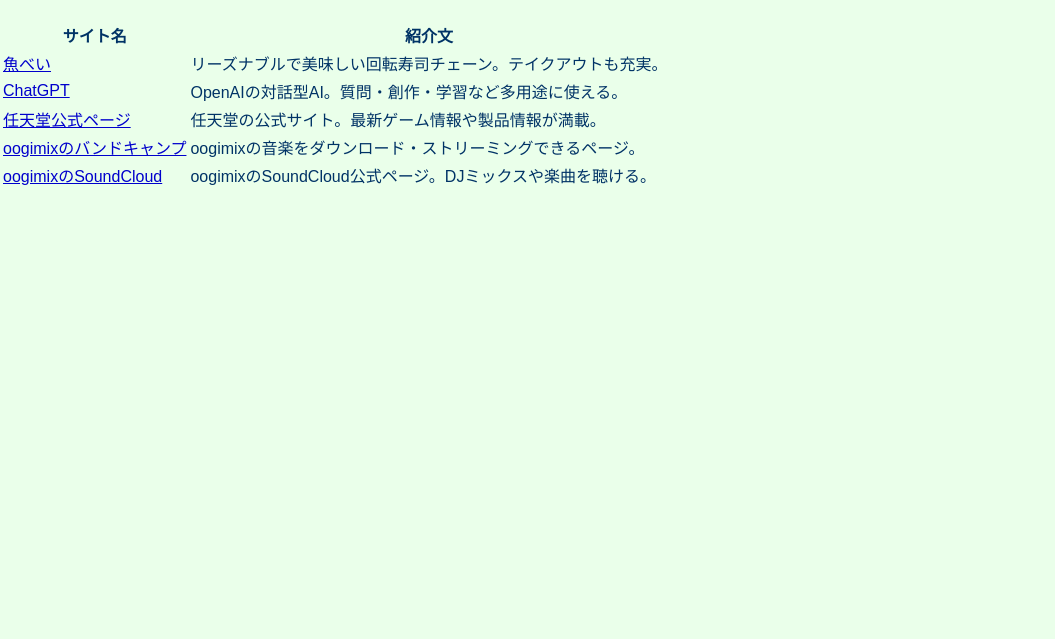
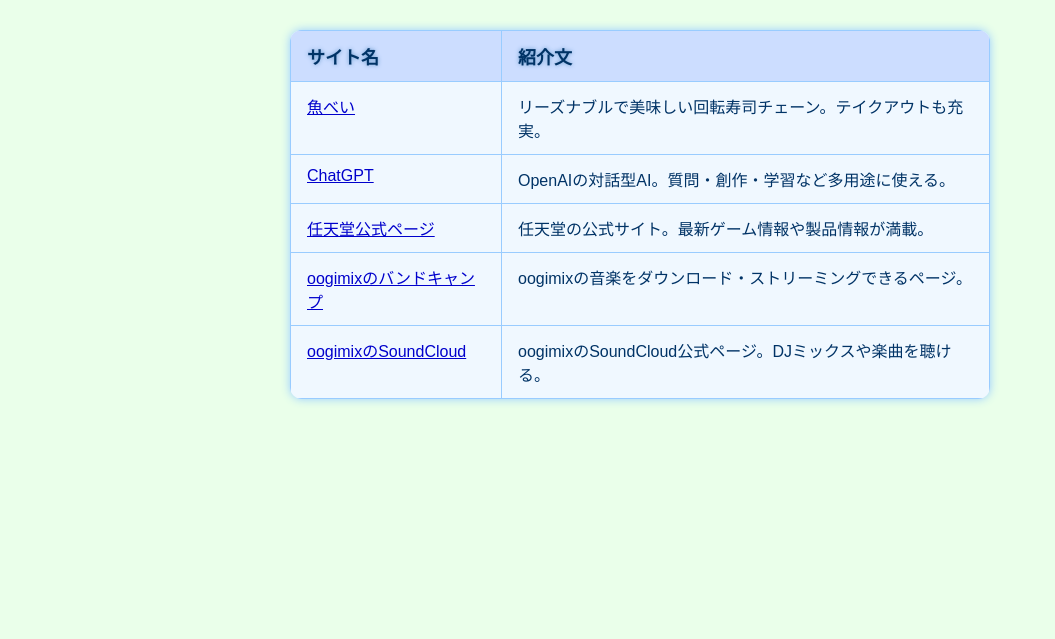
Before and after one commit to oogimix/sushihamster, a PHP site: page /link.html in a window 1280 px wide. Shown: the part 55-694 px from the top of the page, without its empty margins (0-1055 px from the left). Run offline with PHP 8.4, Linux system fonts and the light colour scheme.

Commit message:
Update style.css

```diff
--- a/style.css
+++ b/style.css
@@ -353,6 +353,39 @@ ul {
   margin-top: 10px;
 }
 
+/* リンク集ページ用 */
+table.link-table {
+  width: 90%;
+  max-width: 700px;
+  margin: 30px auto;
+  border-collapse: collapse;
+  font-family: "ＭＳ Ｐゴシック", Osaka, sans-serif;
+  background: #f0f8ff;
+  box-shadow: 0 0 10px #99ccff;
+  border-radius: 12px;
+  overflow: hidden;
+}
+
+table.link-table th,
+table.link-table td {
+  border: 1px solid #99ccff;
+  padding: 12px 16px;
+  text-align: left;
+  vertical-align: top;
+}
+
+table.link-table th {
+  background: #ccddff;
+  color: #003366;
+  font-weight: bold;
+  font-size: 18px;
+  text-shadow: 0 0 4px #6699cc;
+}
+
+table.link-table tr:hover {
+  background-color: #e6f0ff;
+}
+
 
 /* モバイル対応 */
 @media (max-width: 768px) {
```
